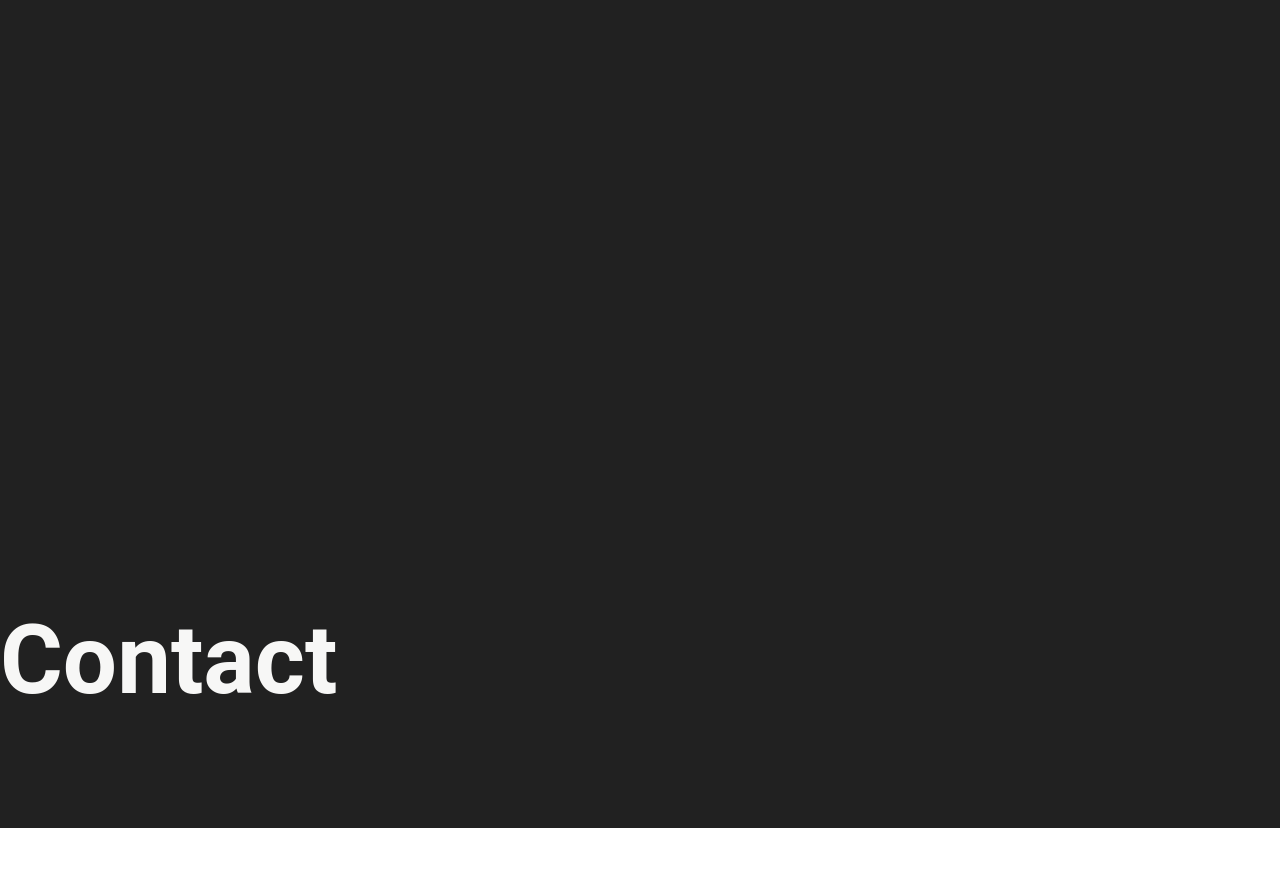
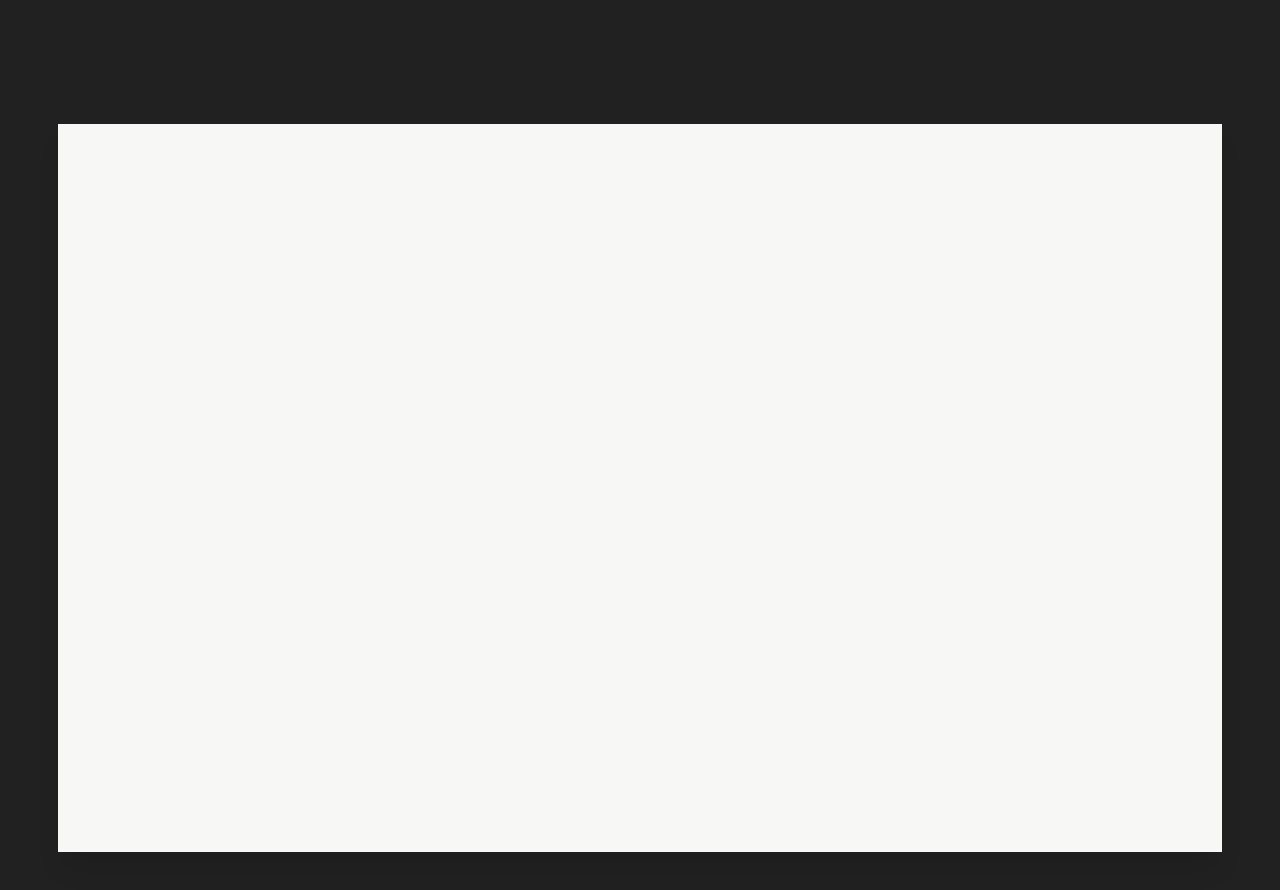
Before and after one commit to GlenCalica/vue-portfolio, a Vue app: page / in a window 1280 px wide. Shown: the part 4780-5670 px from the top of the page. Before the commit the page ends 5608 px from the top, so only its background shows below. Built offline with nearby package versions, Linux system fonts and the light colour scheme.

Commit message:
added BaseCard.vue

```diff
--- a/src/App.vue
+++ b/src/App.vue
@@ -1,12 +1,12 @@
 <template>
-   <div class="wrapper flex justify-center">
+   <div class="wrapper flex flex-wrap justify-center">
       <div class="container">
          <the-navbar></the-navbar>
          <the-header></the-header>
          <the-about></the-about>
          <the-projects></the-projects>
-         <the-footer></the-footer>
       </div>
+      <the-footer></the-footer>
    </div>
 </template>
 
--- /dev/null
+++ b/src/components/UI/BaseCard.vue
@@ -0,0 +1,11 @@
+<template>
+   <div class="card relative bg-custom-white shadow-xl z-20">
+   </div>
+</template>
+
+<style scoped>
+.card {
+   height: 91vh;
+   width: 91vw;
+}
+</style>
--- a/src/components/layouts/TheFooter.vue
+++ b/src/components/layouts/TheFooter.vue
@@ -1,5 +1,5 @@
 <template>
-   <section class="min-h-screen flex flex-col justify-end py-24">
-      <h1>Contact</h1>
+   <section class="min-h-screen py-24">
+      <base-card></base-card>
    </section>
 </template>
--- a/src/main.js
+++ b/src/main.js
@@ -1,10 +1,13 @@
 import { createApp } from "vue";
 
 import App from "./App.vue";
+import BaseCard from "./components/UI/BaseCard.vue";
 
 import "./index.css";
-import './assets/tailwind.css'
+import "./assets/tailwind.css";
 
 const app = createApp(App);
 
+app.component("base-card", BaseCard);
+
 app.mount("#app");
```
